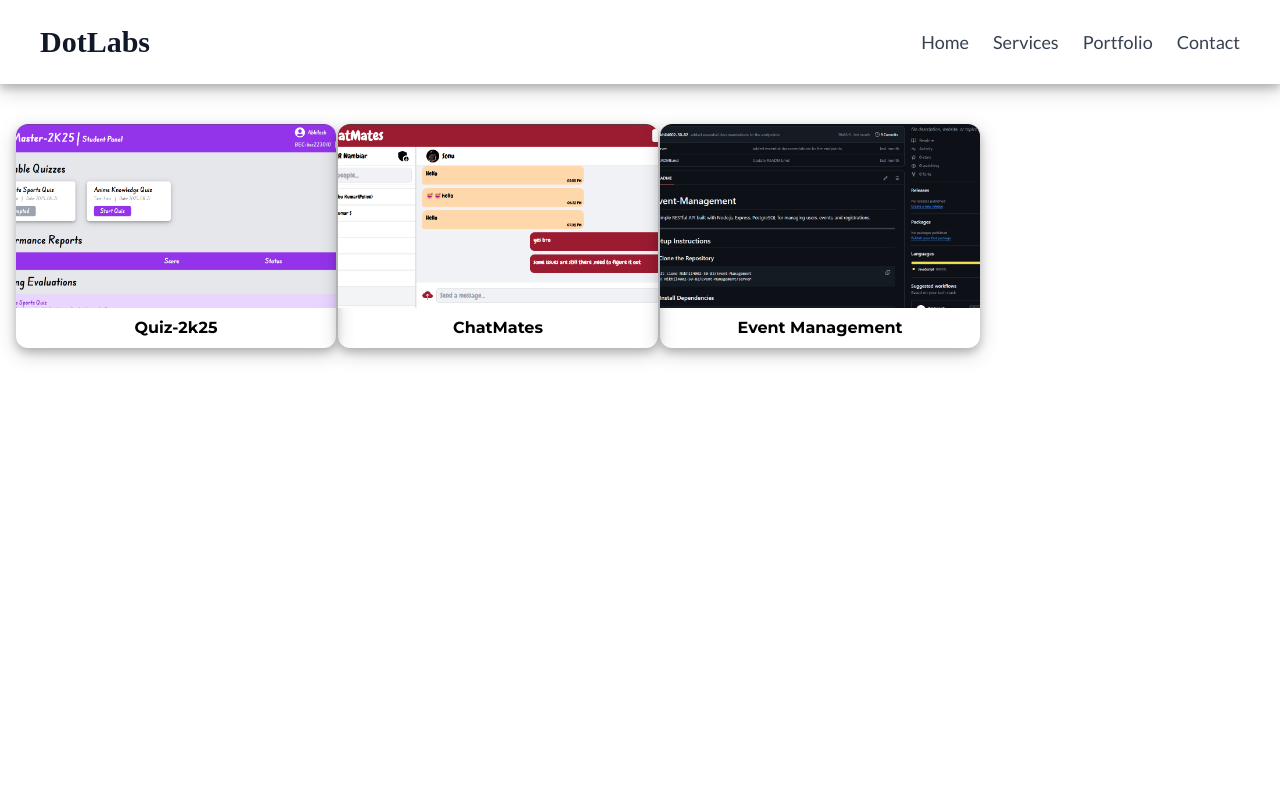
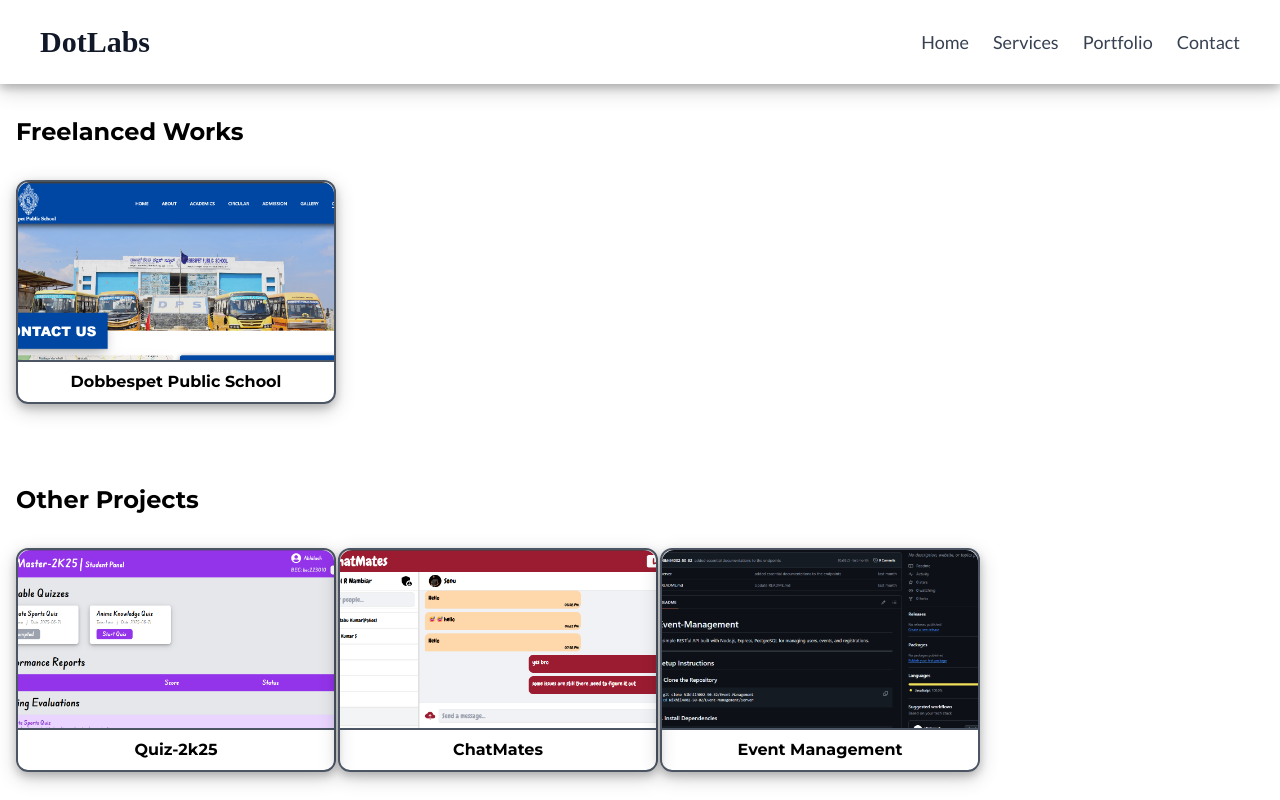
Before and after one commit to Nikhil4002-50-82/DotLabs, a React (Vite) app in the folder client/: page / in a window 1280 px wide. Shown: the top 800 px of the page. Built offline with nearby package versions, Linux system fonts and the light colour scheme; a web font is replaced by a local one.

Commit message:
modified client

```diff
--- a/client/src/App.tsx
+++ b/client/src/App.tsx
@@ -1,11 +1,11 @@
-import Home from "./components/Home"
+import Home from "./components/Home";
 
 const App = () => {
   return (
-    <div className="font-lato">
+    <div className="font-lato p-0 m-0 ">
       <Home />
     </div>
-  )
-}
+  );
+};
 
-export default App
+export default App;
--- a/client/src/components/Footer.tsx
+++ b/client/src/components/Footer.tsx
@@ -1,10 +1,10 @@
 const Footer = () => {
   return (
     <div className="relative bottom-0 px-[2.5em] py-[1.5em] shadow-custom flex items-center justify-between">
-      <h3 className="font-DotLabs text-lg font-semibold">DotLabs</h3>
+      <h3 className="font-DotLabs text-lg font-bold">DotLabs</h3>
       <p>Contact us for more info</p>
     </div>
-  )
-}
+  );
+};
 
-export default Footer
+export default Footer;
--- a/client/src/components/Header.tsx
+++ b/client/src/components/Header.tsx
@@ -1,9 +1,7 @@
 const Header = () => {
   return (
     <div className="w-full px-[2.5em] py-[1.5em] mb-2 flex justify-between items-center shadow-custom">
-      <h1 className="font-DotLabs text-3xl text-gray-900 font-semibold">
-        DotLabs
-      </h1>
+      <h1 className="font-DotLabs text-3xl text-gray-900 font-bold">DotLabs</h1>
       <nav className="space-x-6 text-gray-700 text-lg">
         <a className="">Home</a>
         <a className="">Services</a>
--- a/client/src/components/Home.tsx
+++ b/client/src/components/Home.tsx
@@ -6,11 +6,42 @@ const Home = () => {
   return (
     <div>
       <Header />
-      <div className="px-[1em] py-[2em] h-[100dvh] grid grid-cols-4 gap-10">
+      <div className="h-auto my-[2em]">
         {/* add your projects here bro */}
-        <ProjectComp title="Quiz-2k25" projectSrc="/quiz-2k25.png" projectLink="https://github.com/Nikhil4002-50-82/Quiz-2k25" />
-        <ProjectComp title="ChatMates" projectSrc="/ChatMates.png" projectLink="https://github.com/Nikhil4002-50-82/ChatMates" />
-        <ProjectComp title="Event Management" projectSrc="/EventManagement.png" projectLink="https://github.com/Nikhil4002-50-82/Event-Management" />
+        <div className="mb-0">
+          <h2 className="text-2xl font-montserrat font-semibold px-4">
+            Freelanced Works
+          </h2>
+          <div className="px-[1em] py-[2em] grid grid-cols-4 gap-10">
+            <ProjectComp
+              title="Dobbespet Public School"
+              projectSrc="/DobbespetPublicSchool.png"
+              projectLink="https://dobbespetpublicschool.com/"
+            />
+          </div>
+        </div>
+        <div>
+          <h2 className="text-2xl font-montserrat font-semibold px-4 mt-[2em]">
+            Other Projects
+          </h2>
+          <div className="px-[1em] py-[2em] grid grid-cols-4 gap-10">
+            <ProjectComp
+              title="Quiz-2k25"
+              projectSrc="/quiz-2k25.png"
+              projectLink="https://quiz-2k25.vercel.app/"
+            />
+            <ProjectComp
+              title="ChatMates"
+              projectSrc="/ChatMates.png"
+              projectLink="https://github.com/Nikhil4002-50-82/ChatMates"
+            />
+            <ProjectComp
+              title="Event Management"
+              projectSrc="/EventManagement.png"
+              projectLink="https://github.com/Nikhil4002-50-82/Event-Management"
+            />
+          </div>
+        </div>
       </div>
       <Footer />
     </div>
--- a/client/src/components/ProjectComp.tsx
+++ b/client/src/components/ProjectComp.tsx
@@ -13,7 +13,7 @@ const ProjectComp: React.FC<ProjectCompProps> = ({
 }) => {
   return (
     <div
-      className="w-[20em] h-[14em] p-0 flex flex-col items-center shadow-custom rounded-xl"
+      className="w-[20em] h-[14em] flex flex-col items-center shadow-custom rounded-xl border-2 border-gray-600"
       onClick={() => {
         window.open(projectLink, "_blank");
       }}
@@ -25,7 +25,7 @@ const ProjectComp: React.FC<ProjectCompProps> = ({
           className="w-full h-full object-cover rounded-t-xl"
         />
       </div>
-      <div className="w-full flex items-center justify-center p-2">
+      <div className="w-full flex items-center justify-center p-2 border-t-2 border-gray-600">
         <h3 className="font-montserrat font-semibold ">{title}</h3>
       </div>
     </div>
```
Also changed, not shown: client/public/DobbespetPublicSchool.png (added).
